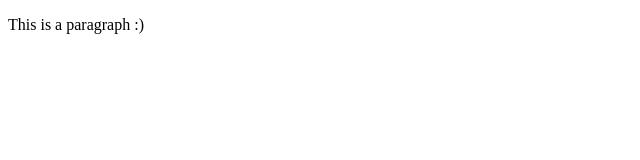
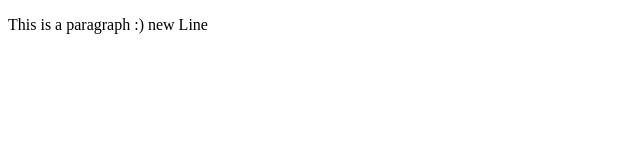
Before and after one commit to yfuentesg/ProyectoDemoPrework, a plain HTML site: page index.html in a window 1280 px wide. Shown: the full height of the page, 0-640 px from the left. Drawn offline with Linux system fonts and the light colour scheme.

Commit message:
Some changes

```diff
--- a/index.html
+++ b/index.html
@@ -9,6 +9,7 @@
 <body>
     <p>
         This is a paragraph :)
+        new Line
     </p>
 </body>
 </html>
```
